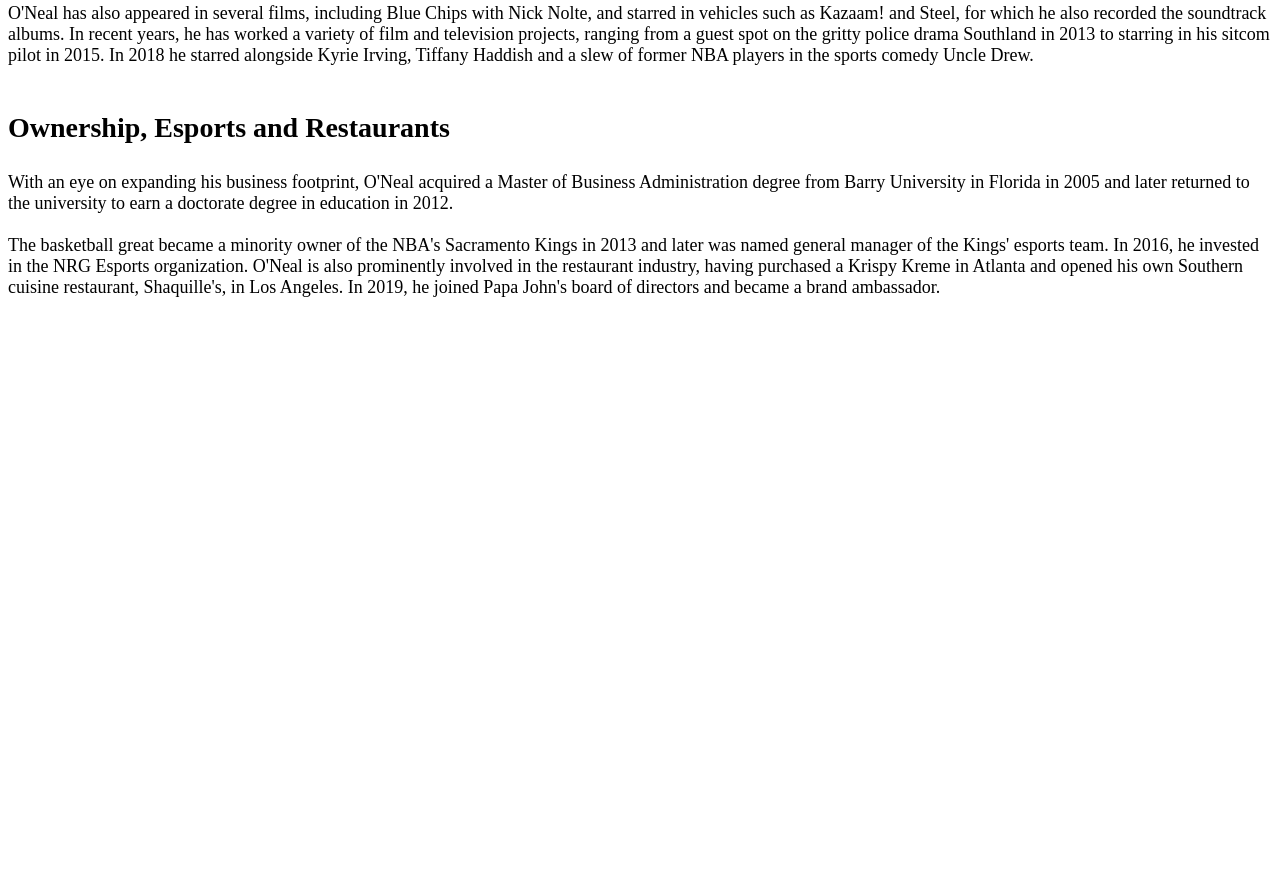
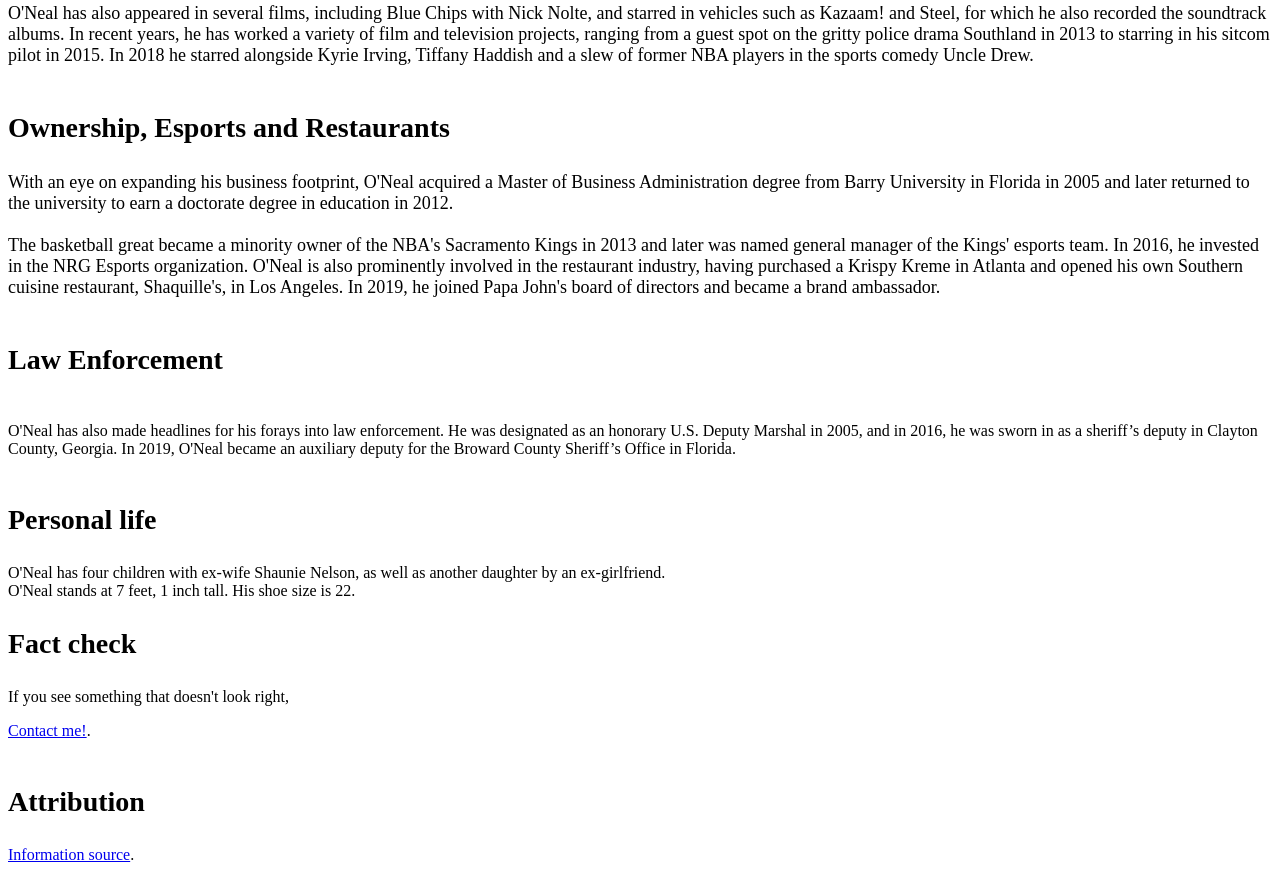
Before and after one commit to BogySounds1/Shaquile-O-Neal-biography, a plain HTML site: page index.html in a window 1280 px wide. Shown: the part 1661-2533 px from the top of the page. Before the commit the page ends 1967 px from the top, so only its background shows below. Drawn offline with Linux system fonts and the light colour scheme.

Commit message:
Added new information

```diff
--- a/index.html
+++ b/index.html
@@ -176,6 +176,57 @@ in Atlanta and opened his own Southern cuisine restaurant, Shaquille's, in Los A
 a brand ambassador.
 </p6>
 
+<br>
+<br>
+
+<h3>
+    Law Enforcement
+</h3>
+
+<br>
+
+<p7>
+    O'Neal has also made headlines for his forays into law enforcement. He was designated as an honorary U.S. Deputy Marshal in 2005, and in 2016,
+he was sworn in as a sheriff’s deputy in Clayton County, Georgia. In 2019, O'Neal became an auxiliary deputy for the Broward County Sheriff’s Office
+in Florida.
+</p7>
+
+<br>
+<br>
+
+<h3>
+    Personal life
+</h3>
+
+<p8>
+    O'Neal has four children with ex-wife Shaunie Nelson, as well as another daughter by an ex-girlfriend.
+<br>
+    O'Neal stands at 7 feet, 1 inch tall. His shoe size is 22.
+</p8>
+
+
+<h3>
+    Fact check
+    </h3>
+
+
+    <p9>
+    If you see something that doesn't look right, <p></p><a href="https://www.instagram.com/bogysounds/" target="_blank" rel="noopener noreferrer">Contact me!</a>.</>
+    </p9>
+
+    <br>
+    <br>
+
+    <h3>
+        Attribution
+    </h3>
+
+
+    <p10>
+        <p></p><a href="https://www.biography.com" target="_blank" rel="noopener noreferrer">Information source</a>.</>
+    </p10>
+
 
 <link rel="stylesheet" href="main.css">
+
     </html>
```
